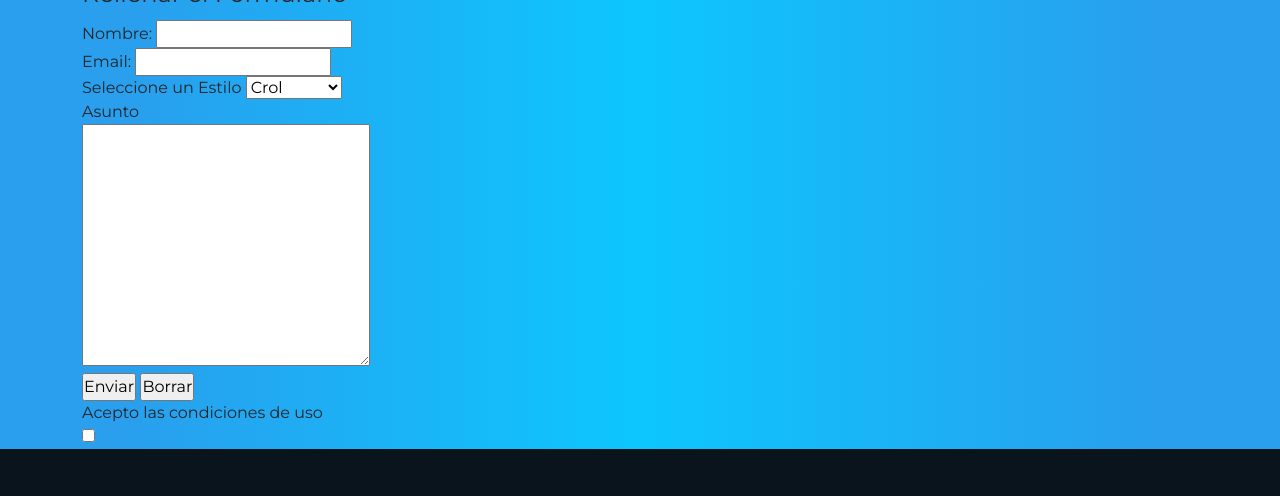
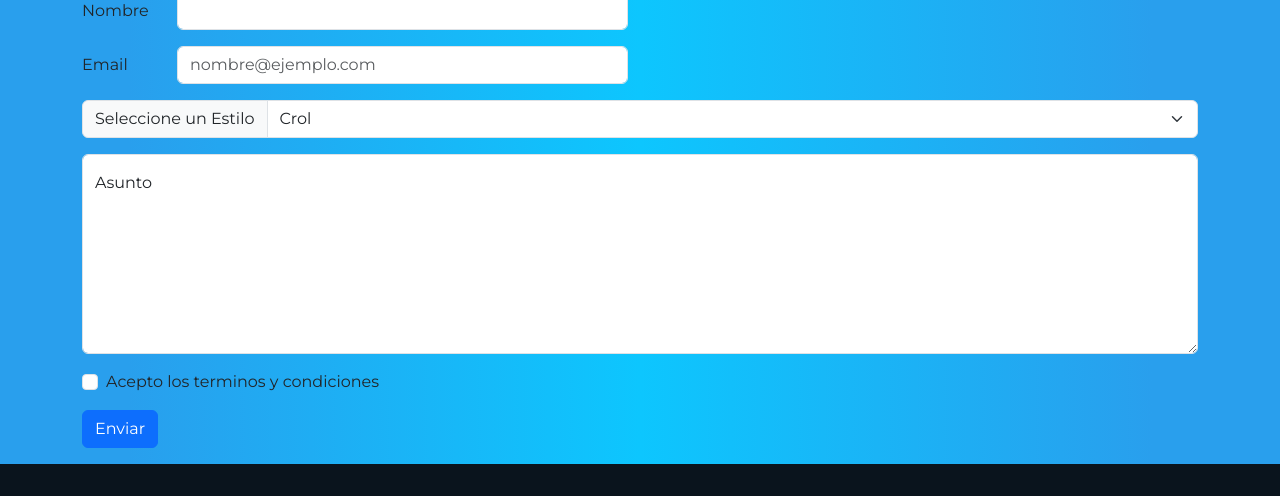
Before and after one commit to TadeoSanchez/PF-Sanchez, a website: page pages/contacto.html in a window 1280 px wide. Shown: the part 224-720 px from the top of the page. Drawn offline with nearby package versions, Linux system fonts and the light colour scheme; a web font is replaced by a local one.

Commit message:
contacto-terminado

```diff
--- a/pages/contacto.html
+++ b/pages/contacto.html
@@ -92,9 +92,74 @@
     <!--A FUTURO TAMBIÉN CAMBIAR ESTE HTML, HACERLO MEJOR, USAR GRIDS Y FLEXBOX-->
     <main>
       <div class="container">
-        <h1>Contacto</h1>
+        <h1 class="mt-3">Contacto</h1>
         <section>
-          <form action="">
+          <form>
+            <div class="row mb-3">
+              <label for="exampleDataList" class="col-sm-1 col-form-label"
+                >Nombre</label
+              >
+              <div class="col-sm-5">
+                <input type="email" class="form-control" id="inputEmail3" />
+              </div>
+            </div>
+            <div class="row mb-3">
+              <label
+                for="exampleFormControlInput1"
+                class="col-sm-1 col-form-label"
+                >Email</label
+              >
+              <div class="col-sm-5">
+                <input
+                  type="email"
+                  class="form-control"
+                  id="exampleFormControlInput1"
+                  placeholder="nombre@ejemplo.com"
+                />
+              </div>
+            </div>
+            <div class="input-group mb-3">
+              <label class="input-group-text" for="inputGroupSelect01"
+                >Seleccione un Estilo</label
+              >
+              <select class="form-select" id="inputGroupSelect01">
+                <option selected>Crol</option>
+                <option value="1">Espalda</option>
+                <option value="2">Pecho</option>
+                <option value="3">Mariposa</option>
+              </select>
+            </div>
+            <div class="form-floating mb-3">
+              <textarea
+                class="form-control"
+                placeholder="Leave a comment here"
+                id="floatingTextarea2"
+                style="height: 200px"
+              ></textarea>
+              <label for="floatingTextarea2">Asunto</label>
+            </div>
+            <div class="form-check mb-3">
+              <input
+                class="form-check-input"
+                type="checkbox"
+                value=""
+                id="invalidCheck"
+                required
+              />
+              <label class="form-check-label" for="invalidCheck">
+                Acepto los terminos y condiciones
+              </label>
+              <div class="invalid-feedback">
+                You must agree before submitting.
+              </div>
+            </div>
+            <button type="submit" class="btn btn-primary mb-3">Enviar</button>
+          </form>
+        </section>
+      </div>
+    </main>
+    <!--VIEJO FORM PARA TRABAJAR DESPUÉS DEL CURSO, NO DAR BOLA-->
+    <!-- <form action="">
       <fieldset>
         <legend>Rellenar el Formulario</legend>
         <div>
@@ -117,12 +182,7 @@
         <div>
           <label for="asunto">Asunto</label>
           <div>
-                  <textarea
-                    name="asunto"
-                    id="asunto"
-                    cols="30"
-                    rows="10"
-                  ></textarea>
+            <textarea name="asunto" id="asunto" cols="30" rows="10"></textarea>
           </div>
 
           <input type="submit" value="Enviar" />
@@ -131,10 +191,7 @@
         <div>Acepto las condiciones de uso</div>
         <input type="checkbox" name="condiciones" value="1" />
       </fieldset>
-          </form>
-        </section>
-      </div>
-    </main>
+    </form> -->
     <!--FOOTER DE LA PÁGINA-->
     <footer class="pie-de-pagina">
       <div class="pie-de-pagina__grupo-1">
```
Also changed, not shown: pages/cursos.html (+11 -11 lines). Lines whose indentation alone changed are shown as unchanged.
